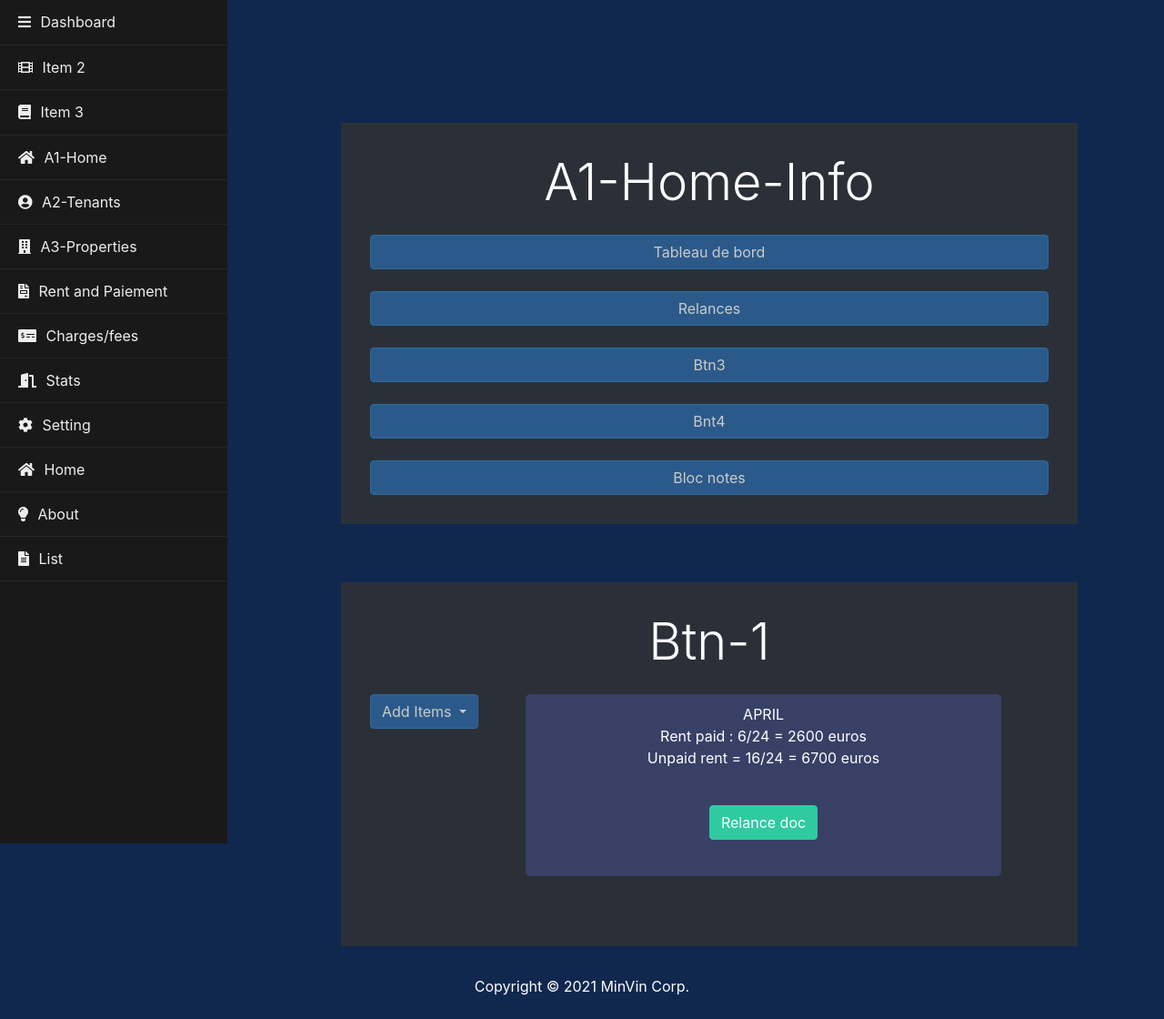
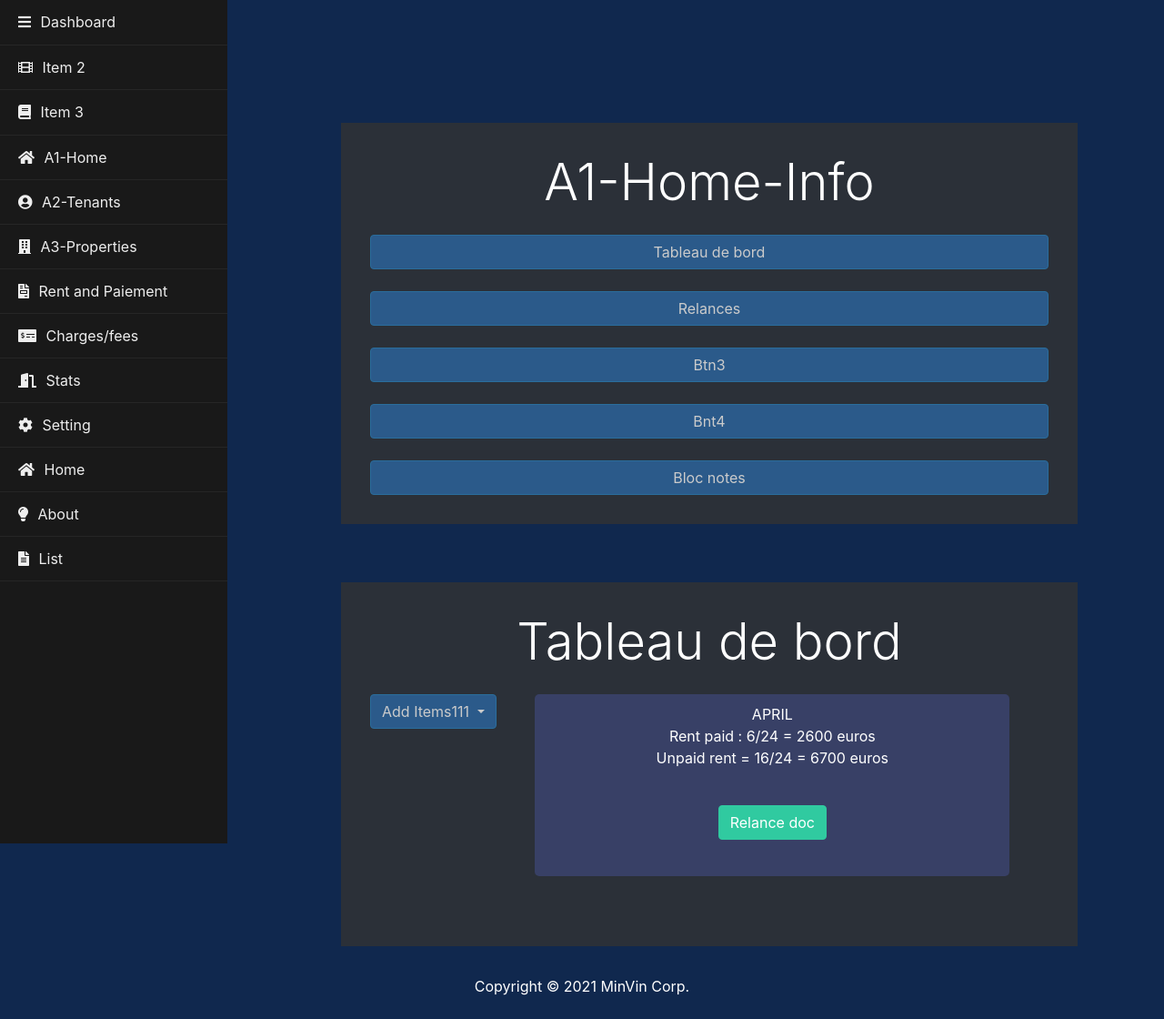
Before and after one commit to M-cho-dev/my_project, a Django app: template templates/pages/a1_index.html in a window 1280 px wide. Shown: the part 57-1177 px from the top of the page at 91% size. Run offline with Django 3.2, Linux system fonts and the light colour scheme; the template is opened without the code that fills it, so the values that code supplies are empty; some libraries are stand-ins or nearby versions.

Commit message:
버튼 정리

```diff
--- a/templates/pages/a1_index.html
+++ b/templates/pages/a1_index.html
@@ -9,22 +9,22 @@
         <div class="overlay p-5">
           <h1 class="display-4 mb-4">A1-Home-Info</h1>
           <div class="a1-info">
-              <button class="btn btn-block mt-4 btn-blue" type="button">Tableau de bord</button>
-              <button class="btn btn-block mt-4 btn-blue" type="button">Relances</button>
-              <button class="btn btn-block mt-4 btn-blue" type="button">Btn3</button>
-              <button class="btn btn-block mt-4 btn-blue" type="button">Bnt4</button>
-              <button class="btn btn-block mt-4 btn-blue" type="button">Bloc notes</button>
+              <button class="btn btn-block mt-4 btn-blue" type="button" onclick="set_view_value('btn1')">Tableau de bord</button>
+              <button class="btn btn-block mt-4 btn-blue" type="button" onclick="set_view_value('btn2')">Relances</button>
+              <button class="btn btn-block mt-4 btn-blue" type="button" onclick="set_view_value('btn3')">Btn3</button>
+              <button class="btn btn-block mt-4 btn-blue" type="button" onclick="set_view_value('btn4')">Bnt4</button>
+              <button class="btn btn-block mt-4 btn-blue" type="button" onclick="set_view_value('btn5')">Bloc notes</button>
           </div>
         </div>
       </div>
-
         <div class="home-search p-5 ">
         <div class="overlay p-5 btn-1">
-            <h1 class="display-4 mb-4">Btn-1</h1>
+            <div id="a1-menu1">
+                  <h1 class="display-4 mb-4">Tableau de bord</h1>
                   <div class="left-30">
                     <div class="dropdown btn-dropdown">
                         <button class="btn btn-blue dropdown-toggle" type="button" id="dropdownMenuButton" data-toggle="dropdown" aria-haspopup="true" aria-expanded="false">
-                    Add Items
+                        Add Items111
                         </button>
                     <div class="dropdown-menu" aria-labelledby="dropdownMenuButton">
                         <button type="button" class="btn btn-primary" data-toggle="modal" data-target="#a1RentCharge">
@@ -45,6 +45,63 @@
                     Unpaid rent = 16/24 = 6700 euros<br></p>
                     <button class="btn btn-secondary mt-4" type="button">Relance doc</button>
 
+                  </div>
+            </div>
+            <div id="a1-menu2">
+                  <h1 class="display-4 mb-4">Relances</h1>
+                  <div class="left-30">
+                    <div class="dropdown btn-dropdown">
+                        <button class="btn btn-blue dropdown-toggle" type="button" id="dropdownMenuButton" data-toggle="dropdown" aria-haspopup="true" aria-expanded="false">
+                        Add Items222
+                        </button>
+                    <div class="dropdown-menu" aria-labelledby="dropdownMenuButton">
+                        <button type="button" class="btn btn-primary" data-toggle="modal" data-target="#a1RentCharge">
+                          Rent + Charge
+                        </button>
+                        <button type="button" class="btn btn-primary" data-toggle="modal" data-target="#a1Document">
+                          Document
+                        </button>
+                        <a class="dropdown-item" href="#">Factures</a>
+                        <a class="dropdown-item" href="#">Locataire</a>
+                        <a class="dropdown-item" href="#">Bien immo</a>
+                    </div>
+                    </div>
+                  </div>
+                  <div class="right-70 summary-info">
+                    <p>APRIL<br>
+                    Rent paid : 6/24 = 2600 euros<br>
+                    Unpaid rent = 16/24 = 6700 euros<br></p>
+                    <button class="btn btn-secondary mt-4" type="button">Relance doc</button>
+
+                  </div>
+            </div>
+            <div id="a1-menu3">
+                  <h1 class="display-4 mb-4">Btn-3</h1>
+                  <div class="left-30">
+                    <div class="dropdown btn-dropdown">
+                        <button class="btn btn-blue dropdown-toggle" type="button" id="dropdownMenuButton" data-toggle="dropdown" aria-haspopup="true" aria-expanded="false">
+                        Add Items333
+                        </button>
+                    <div class="dropdown-menu" aria-labelledby="dropdownMenuButton">
+                        <button type="button" class="btn btn-primary" data-toggle="modal" data-target="#a1RentCharge">
+                          Rent + Charge
+                        </button>
+                        <button type="button" class="btn btn-primary" data-toggle="modal" data-target="#a1Document">
+                          Document
+                        </button>
+                        <a class="dropdown-item" href="#">Factures</a>
+                        <a class="dropdown-item" href="#">Locataire</a>
+                        <a class="dropdown-item" href="#">Bien immo</a>
+                    </div>
+                    </div>
+                  </div>
+                  <div class="right-70 summary-info">
+                    <p>APRIL<br>
+                    Rent paid : 6/24 = 2600 euros<br>
+                    Unpaid rent = 16/24 = 6700 euros<br></p>
+                    <button class="btn btn-secondary mt-4" type="button">Relance doc</button>
+
+                  </div>
             </div>
         </div>
         <!-- Modal Rent + charge -->
@@ -92,7 +149,34 @@
     </div>
 
   </section>
+<script type="text/javascript">
+    let displayBtn = ''
+    let btn1 = document.getElementById('a1-menu1')
+    let btn2 = document.getElementById('a1-menu2')
+    let btn3 = document.getElementById('a1-menu3')
 
+    btn1.style.display = "block"
+    btn2.style.display = "none"
+    btn3.style.display = "none"
+
+    function set_view_value(v){
+        if(v === 'btn2'){
+            btn1.style.display = "none"
+            btn2.style.display = "block"
+            btn3.style.display = "none"
+
+        } else if(v === 'btn3'){
+            btn1.style.display = "none"
+            btn2.style.display = "none"
+            btn3.style.display = "block"
+
+        } else {
+            btn1.style.display = "block"
+            btn2.style.display = "none"
+            btn3.style.display = "none"
+        }
+    }
+</script>
 <style>
     #showcase .overlay {position: relative;}
     .btn-dropdown{float: left}
```
Also changed, not shown: pages/views.py (+13 -1 lines). Lines whose indentation alone changed are shown as unchanged.
